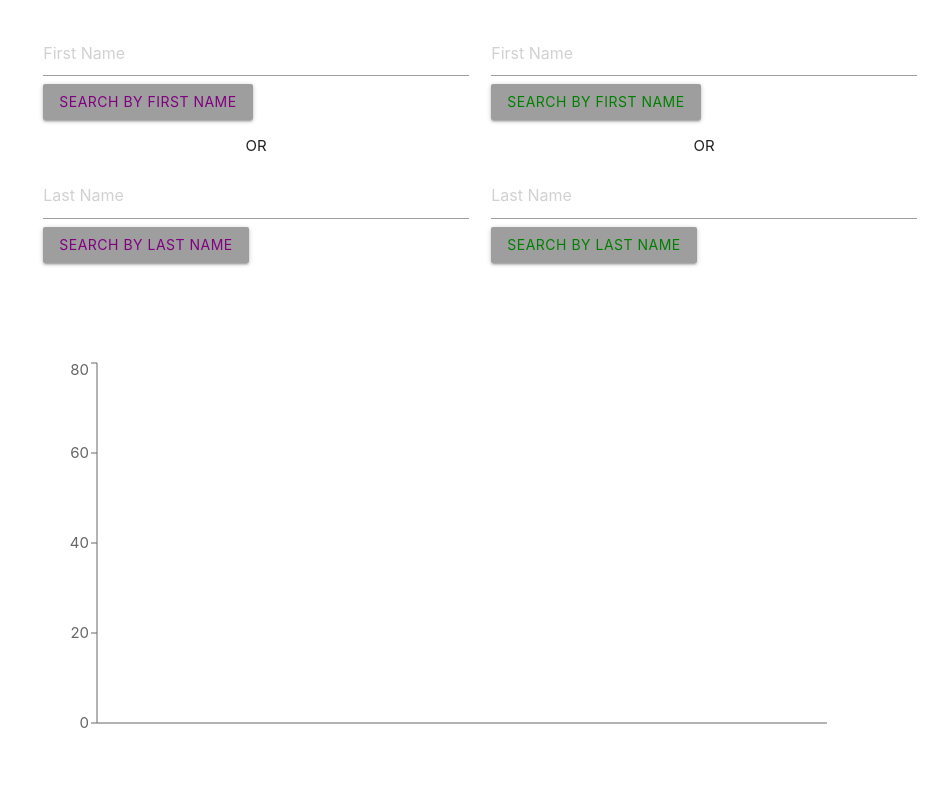
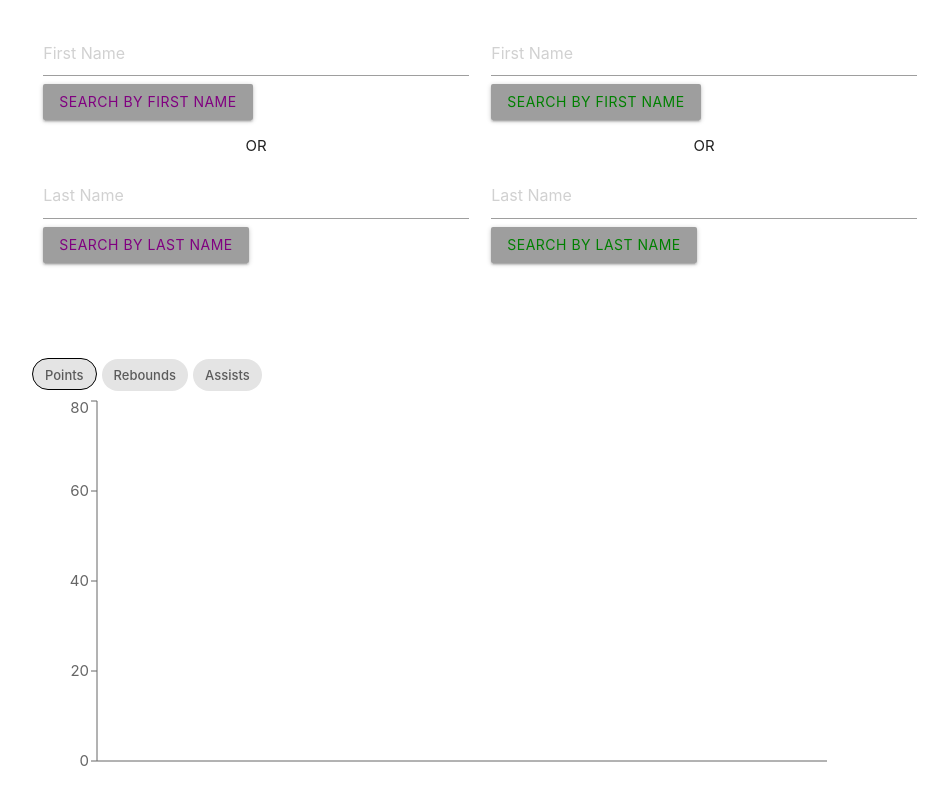
Before and after one commit to sarafiskray/nets-app, a React (Create React App) app: page / in a window 1280 px wide. Shown: the top 800 px of the page, without its empty margins (160-1108 px from the left). Built offline with nearby package versions, Linux system fonts and the light colour scheme.

Commit message:
switch between points, rebounds, assists on chart

```diff
--- /dev/null
+++ b/src/StatsChart.css
@@ -0,0 +1,3 @@
+.statSelected {
+    border: .5px solid black;
+}
--- a/src/StatsChart.js
+++ b/src/StatsChart.js
@@ -1,10 +1,12 @@
-import React from 'react';
+import React, {Fragment, useState} from 'react';
 import { LineChart, Line, XAxis, YAxis, Tooltip } from 'recharts';
+import './StatsChart.css'
 
 const StatsChart = (props) => {
 
     const {playerOneStats, playerTwoStats } = props;
 
+    const [active, setActive] = useState("points");
 
 
     //make empty array
@@ -33,21 +35,61 @@ const StatsChart = (props) => {
 
     console.log(combinedStats)
 
+    const choosePoints = (e) => {
+        e.preventDefault()
+        setActive("points")
+    }
+
+    const chooseRebounds = (e) => {
+        e.preventDefault()
+        setActive("rebounds")
+    }
+
+    const chooseAssists = (e) => {
+        e.preventDefault()
+        setActive("assists")
+    }
+
+
+
 
     //use playerOneStats.length > 0 : jsx
 
     return (
+        <Fragment>
+            <div className={ active == "points" ? "chip statSelected" : "chip"} onClick={choosePoints}>
+                Points
+            </div>
+            <div className={ active == "rebounds" ? "chip statSelected" : "chip"} onClick={chooseRebounds}>
+                Rebounds
+            </div>
+            <div className={ active == "assists" ? "chip statSelected" : "chip"} onClick={chooseAssists}>
+                Assists
+            </div>
             <LineChart width={800} height = {400} data={combinedStats}>
-            { playerOneStats.length > 0 ? (
+                { playerOneStats.length > 0 && active == "points" ? (
                 <Line type="monotone" dataKey="p1Pts" stroke="purple"/>
                 ) : null }
-            { playerTwoStats.length > 0 ? (
+                { playerTwoStats.length > 0 && active == "points" ? (
                 <Line type="monotone" dataKey="p2Pts" stroke="green" />
+                ) : null }
+                { playerOneStats.length > 0 && active == "rebounds" ? (
+                <Line type="monotone" dataKey="p1Reb" stroke="purple"/>
+                ) : null }
+                { playerTwoStats.length > 0 && active == "rebounds" ? (
+                <Line type="monotone" dataKey="p2Reb" stroke="green" />
+                ) : null }
+                { playerOneStats.length > 0 && active == "assists" ? (
+                <Line type="monotone" dataKey="p1Asts" stroke="purple"/>
+                ) : null }
+                { playerTwoStats.length > 0 && active == "assists" ? (
+                <Line type="monotone" dataKey="p2Asts" stroke="green" />
                 ) : null }
                 <XAxis tick = {false} />
                 <YAxis type="number" domain={[0, 80]}/>
                 <Tooltip cursor={false} />
             </LineChart>
+        </Fragment>
     )
 }
 
```
Lines whose indentation alone changed are shown as unchanged.
